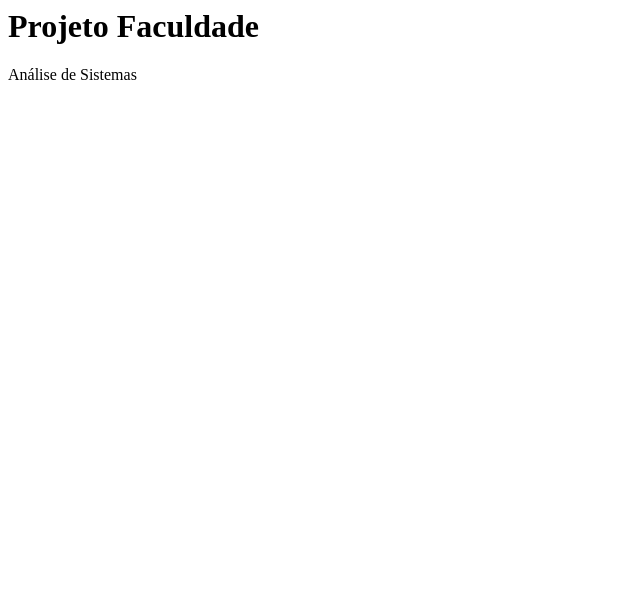
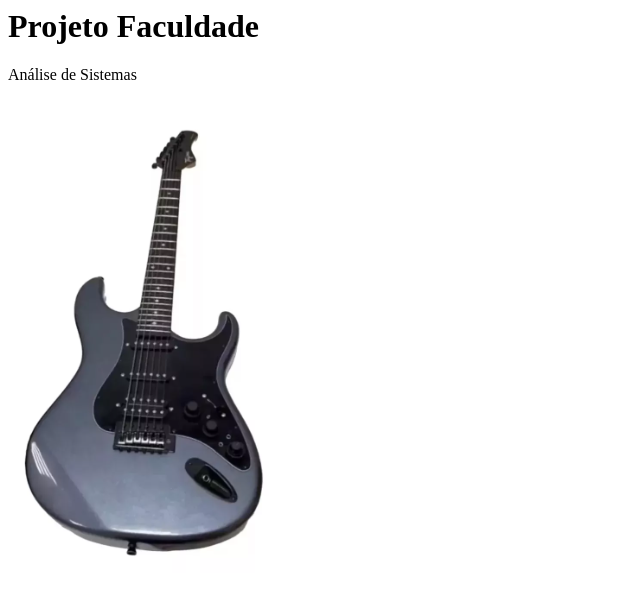
Before and after one commit to LucasSilva78/aulaGitHub, a plain HTML site: page index.html in a window 1280 px wide. Shown: the whole page, without its empty margins (0-640 px from the left). Drawn offline with Linux system fonts and the light colour scheme.

Commit message:
imagem_1

```diff
--- a/index.html
+++ b/index.html
@@ -7,5 +7,7 @@
 <body>
   <h1>Projeto Faculdade</h1>
   <p>Análise de Sistemas</p>
+  <br>
+  <img src="Captura de Tela (7283).png"/>
 </body>
 </html>
```
Also changed, not shown: Captura de Tela (7283).png (added), Captura de Tela (7284).png (added), 1 other file.
